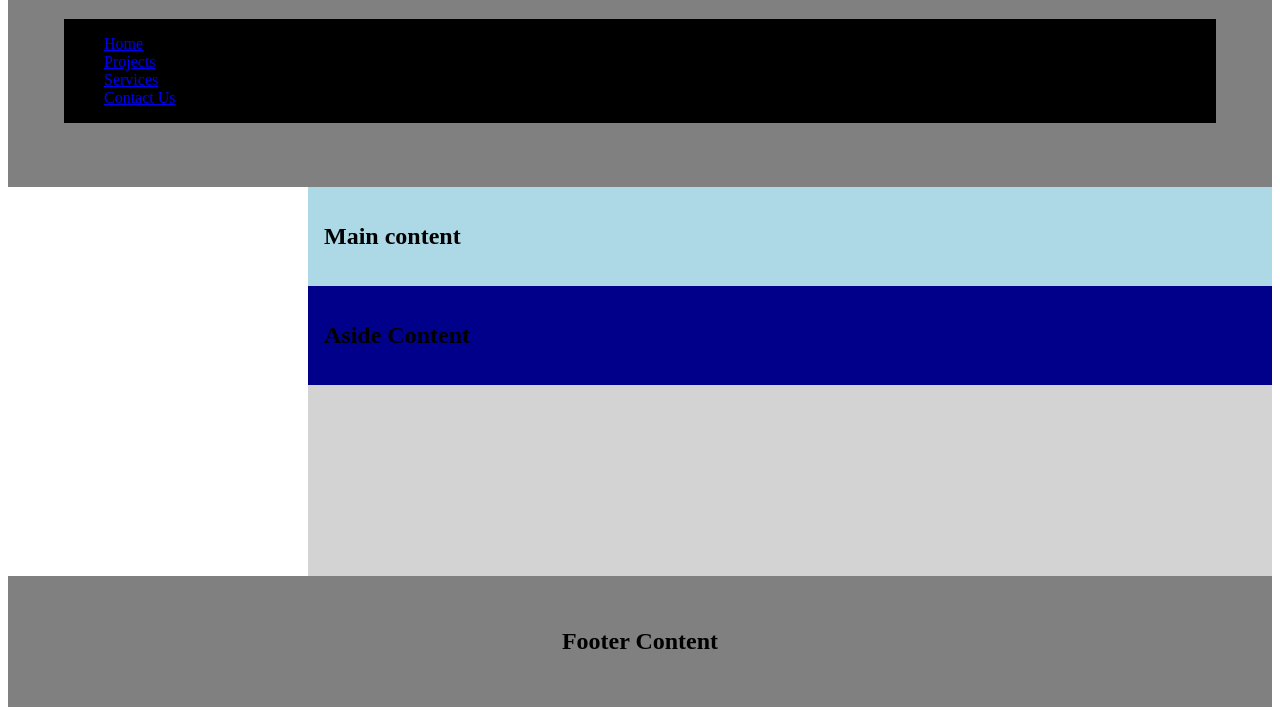
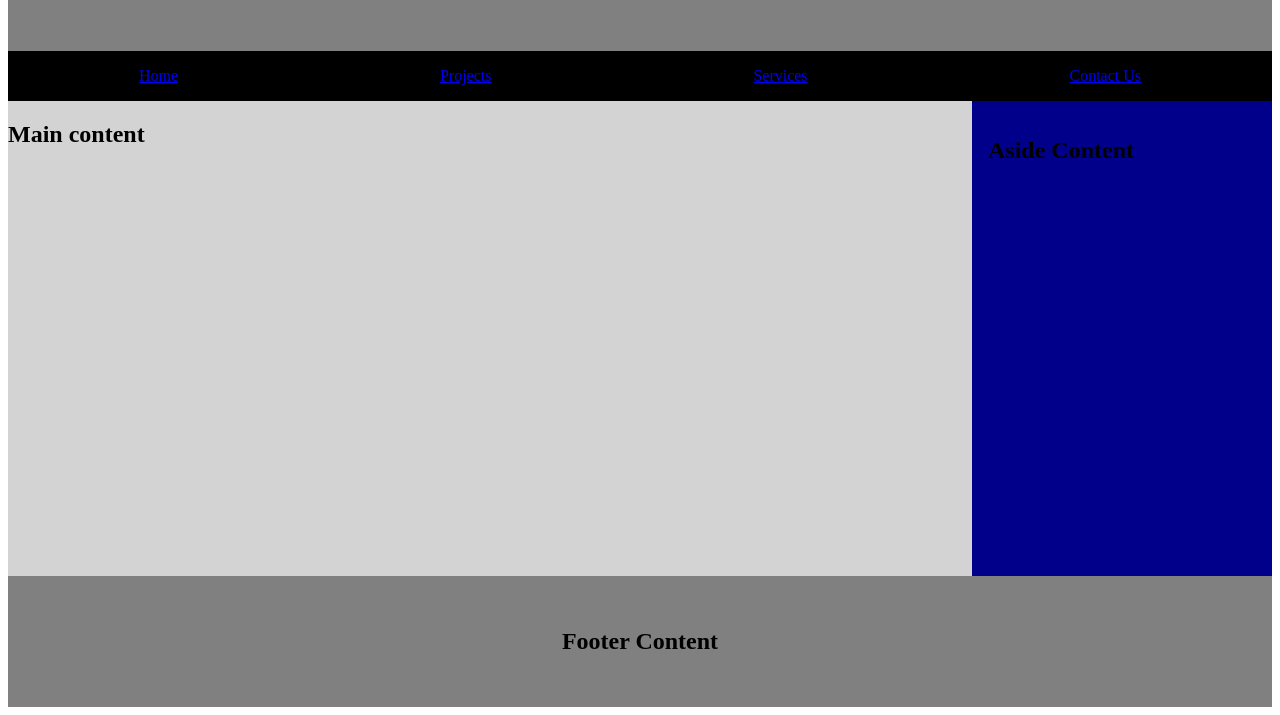
Before and after one commit to tsanders25/wdd131, a plain HTML site: page week01/basic-layout.html in a window 1280 px wide. Shown: the part 101-816 px from the top of the page. Drawn offline with Linux system fonts and the light colour scheme.

Commit message:
basic-layoout.html and style sheet

```diff
--- a/week01/basic-layout.html
+++ b/week01/basic-layout.html
@@ -1,33 +1,35 @@
 <!DOCTYPE html>
 <html lang="en">
+
 <head>
     <meta charset="UTF-8">
     <meta name="viewport" content="width=device-width, initial-scale=1.0">
     <link rel="stylesheet" href="styles/layout.css">
     <title>Ty Sanders | WDD 131 | Basic Layout </title>
 </head>
+
 <body>
     <header>
         <h1>Header Content</h1>
-        <nav class="navigation">
-            <ul>
+    </header>
+    <nav>
+        <ul class="navigation">
             <li><a href="#">Home</a> </li>
             <li><a href="#">Projects</a> </li>
             <li><a href="#">Services</a> </li>
             <li><a href="#">Contact Us</a> </li>
         </ul>
     </nav>
-    </header>
+
     <main>
-        <section class="s1">
         <h2>Main content</h2>
-        </section>
-        <section class="s2">
+    </main>
+    <div class="aside">
         <h2>Aside Content</h2>
-        </section>
-    </main>
+    </div>
     <footer>
         <h2>Footer Content</h2>
     </footer>
 </body>
+
 </html>
--- a/week01/styles/layout.css
+++ b/week01/styles/layout.css
@@ -1,48 +1,48 @@
 body {
     display: grid;
     height: 100vh;
-    grid-template: auto 1fr auto / 300px 1fr auto;
+    grid-template-rows: auto auto 1fr auto;
+    grid-template-columns: 1fr 300px;
 }
 
 header {
     background: gray;
     padding: 2rem;
-    grid-column: 1 / 4;
+    grid-column: 1 / 3;
 }
 
-nav{
-    margin: 0 auto 2rem;
-    max-width: 90vw;
+nav {
+    grid-column: 1 / 3;
 }
 
 .navigation {
     list-style: none;
     display: flex;
-    flex-wrap: wrap;
     background-color: black;
-    align-items: center;
+    padding: 0;
+    margin: 0;
+    justify-content: space-around;
 }
 
 .navigation li {
-    flex: 1 1 auto;
+    display: block;
+    padding: 1rem;
+    color: white;
+    text-decoration: none;
 }
 
 
 main {
     background: lightgrey;
-    grid-column: 2 / 3;
+    grid-column: 1 / 2;
+
 }
 
-.s1 {
-    background: lightblue;
-    grid-column: 1 / 2;
+
+.aside {
+    background: darkblue;
     padding: 1rem;
-}
-
-.s2 {
-    background: darkblue;
-    grid-column: 3 / 4;
-    padding: 1rem;
+    grid-column: 2 / 3;
 }
 
 footer {
```
Lines whose indentation alone changed are shown as unchanged.
